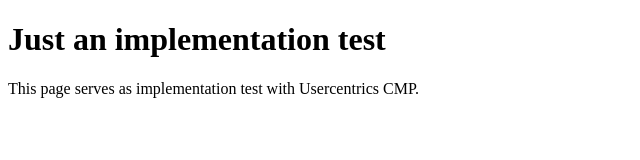
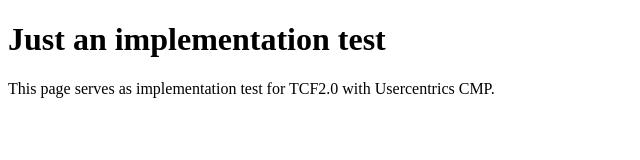
Before and after one commit to HeenaRehan/TCF2_UC_CMP_Test, a plain HTML site: page index.html in a window 1280 px wide. Shown: the whole page, without its empty margins (0-640 px from the left). Drawn offline with Linux system fonts and the light colour scheme.

Commit message:
Update index.html

```diff
--- a/index.html
+++ b/index.html
@@ -11,7 +11,6 @@
 })(window,document,'script','dataLayer','GTM-T4FPWKJ');</script>
 <!-- End Google Tag Manager -->
 
-
 </head>
 
 <body>
@@ -20,7 +19,7 @@
                     Just an implementation test
                 </h1>
                 <p>
-                    This page serves as implementation test with Usercentrics CMP.
+                    This page serves as implementation test for TCF2.0 with Usercentrics CMP.
                 </p>
 
 
```
